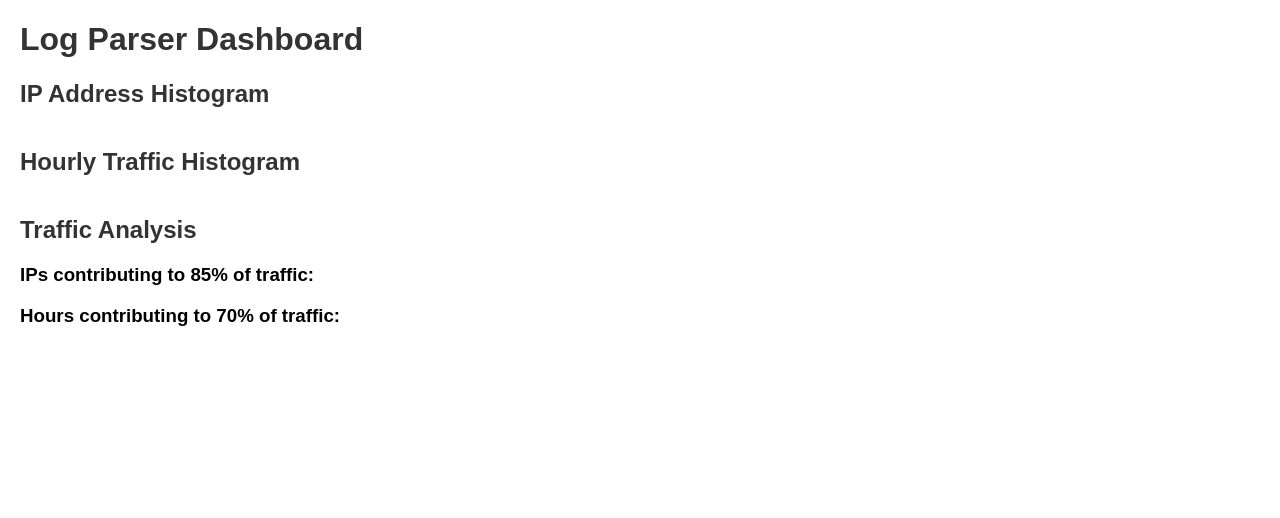
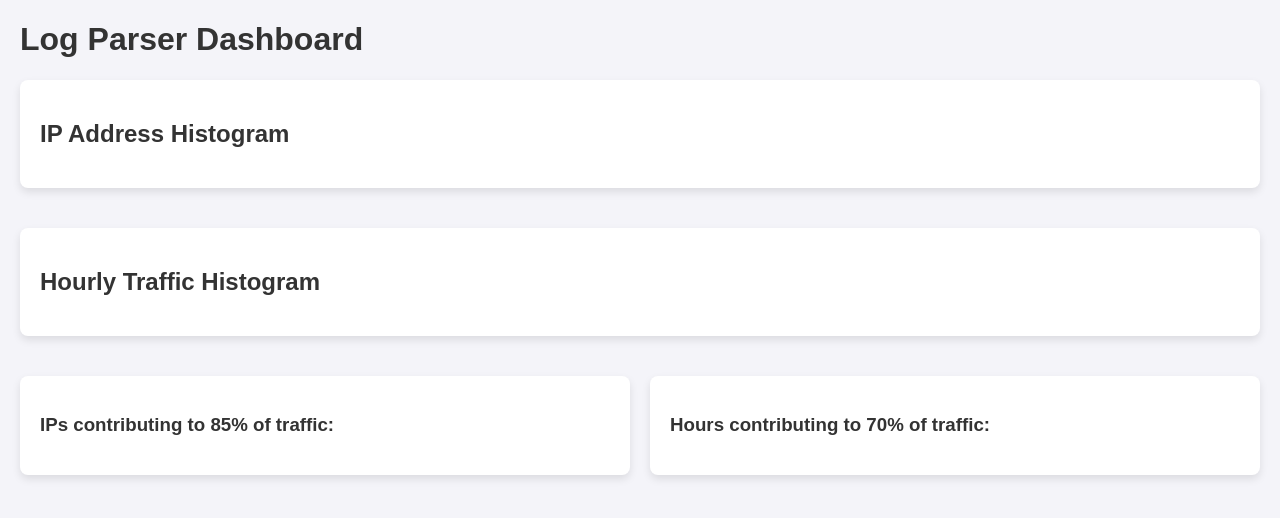
Before and after one commit to TaushiqB/SDE-Assignment---Feb-2025, a Flask app: template templates/dashboard.html in a window 1280 px wide. Shown: the top 518 px of the page. Run offline with Flask 3, Linux system fonts and the light colour scheme; the template is opened without the code that fills it, so the values that code supplies are empty.

Commit message:
Dashboard Update

```diff
--- a/templates/dashboard.html
+++ b/templates/dashboard.html
@@ -8,15 +8,41 @@
         body {
             font-family: Arial, sans-serif;
             margin: 20px;
+            background-color: #f4f4f9;
+            color: #333;
         }
         h1, h2 {
             color: #333;
         }
         .chart {
             margin-bottom: 40px;
+            background-color: white;
+            padding: 20px;
+            border-radius: 8px;
+            box-shadow: 0 4px 8px rgba(0, 0, 0, 0.1);
         }
         .analysis {
+            display: flex;
+            gap: 20px;
             margin-top: 20px;
+        }
+        .analysis-section {
+            flex: 1;
+            background-color: white;
+            padding: 20px;
+            border-radius: 8px;
+            box-shadow: 0 4px 8px rgba(0, 0, 0, 0.1);
+        }
+        ul {
+            list-style-type: none;
+            padding: 0;
+        }
+        ul li {
+            padding: 8px 0;
+            border-bottom: 1px solid #ddd;
+        }
+        ul li:last-child {
+            border-bottom: none;
         }
     </style>
 </head>
@@ -34,14 +60,16 @@
     </div>
 
     <div class="analysis">
-        <h2>Traffic Analysis</h2>
+        <div class="analysis-section">
             <h3>IPs contributing to 85% of traffic:</h3>
             <ul>
                 {% for ip in ips_85_percent %}
                     <li>{{ ip }}</li>
                 {% endfor %}
             </ul>
+        </div>
 
+        <div class="analysis-section">
             <h3>Hours contributing to 70% of traffic:</h3>
             <ul>
                 {% for hour in hours_70_percent %}
@@ -49,5 +77,6 @@
                 {% endfor %}
             </ul>
         </div>
+    </div>
 </body>
 </html>
```
Lines whose indentation alone changed are shown as unchanged.
